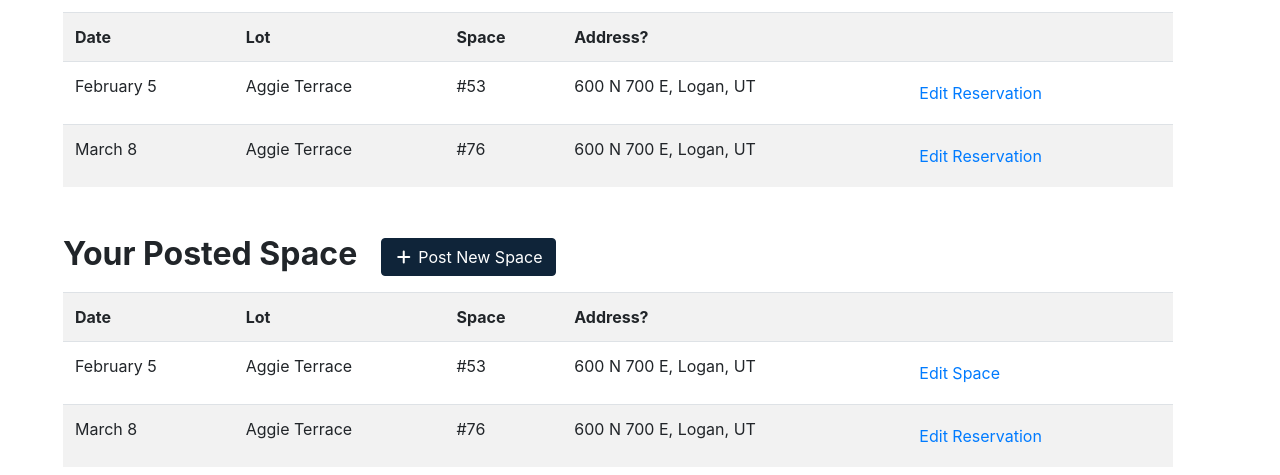
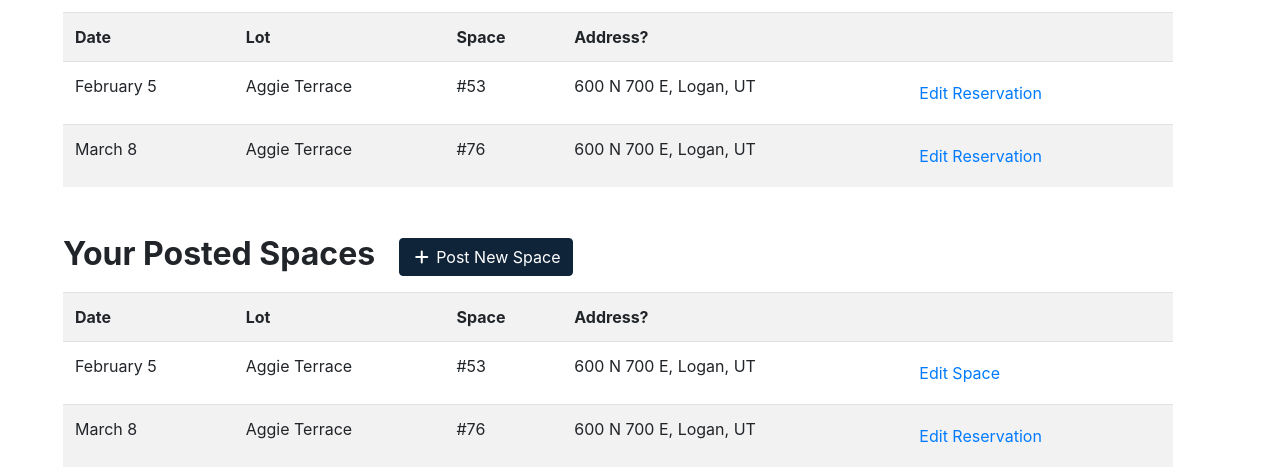
Before and after one commit to Anne-Senpai/CS-3450-Team-5, a Django app: page / in a window 1280 px wide. Shown: the part 316-791 px from the top of the page. Run offline with Django 3.2, Linux system fonts and the light colour scheme; some libraries are stand-ins or nearby versions.

Commit message:
fixed typo

```diff
--- a/src/bbpg/genie/templates/genie/index.html
+++ b/src/bbpg/genie/templates/genie/index.html
@@ -33,7 +33,7 @@
 </table>
 
 
-<h2 class="mb-3 mt-5">Your Posted Space <a href="#" class="p mx-3 btn btn-primary"><i class="fa-fw fas fa-plus"></i> Post New Space</a></h2>
+<h2 class="mb-3 mt-5">Your Posted Spaces <a href="#" class="p mx-3 btn btn-primary"><i class="fa-fw fas fa-plus"></i> Post New Space</a></h2>
 
 <table class="table table-striped">
     <tr>
```
